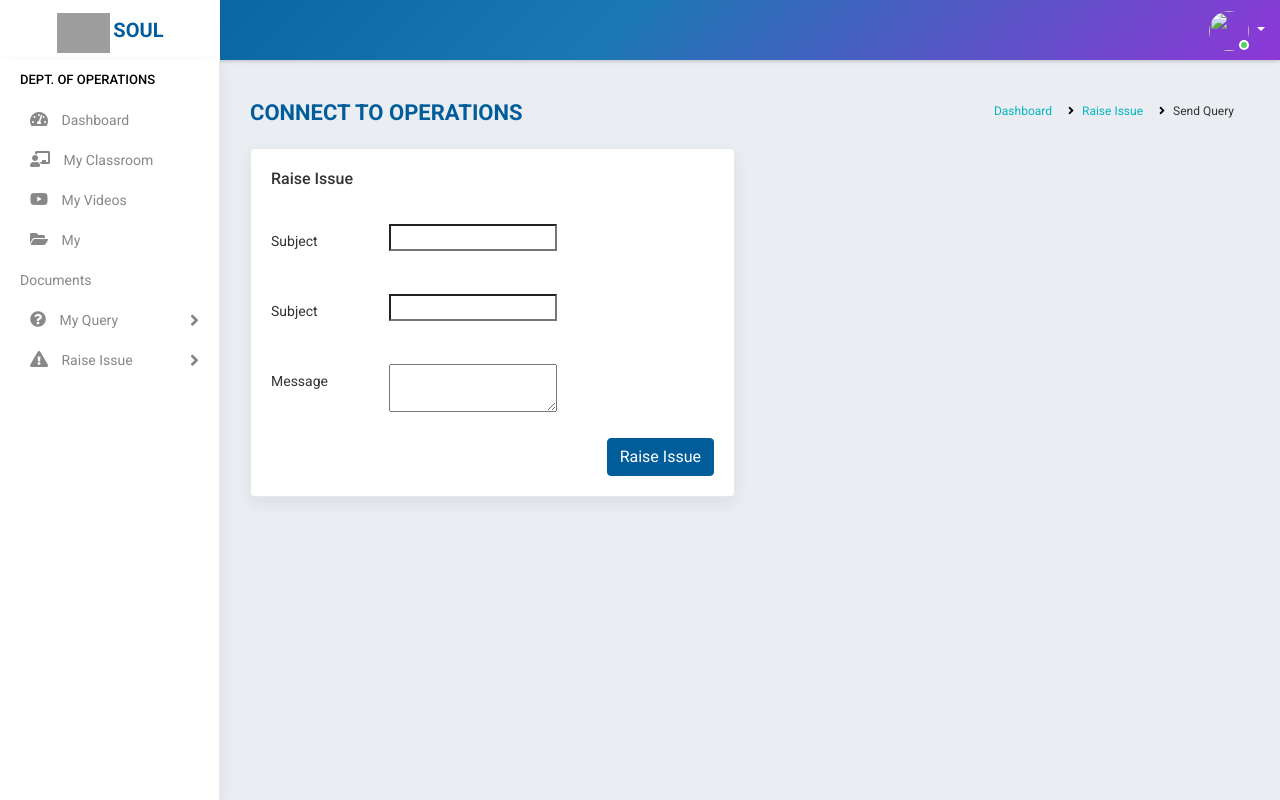
After one commit to ananduv2/django-multi-user-login-system, a Django app: template accounts/templates/students/send_query.html in a window 1280 px wide. The commit adds this page. Run offline with Django 3.2, Linux system fonts and the light colour scheme; the template is opened without the code that fills it, so the values that code supplies are empty, except form fields; form fields are guessed from the names that the template uses; some libraries are stand-ins or nearby versions; grey boxes are pictures that could not be loaded.

Commit message:
Query send done

```diff
--- a/accounts/admin.py
+++ b/accounts/admin.py
@@ -9,3 +9,4 @@ admin.site.register(BatchData)
 admin.site.register(Task)
 admin.site.register(Student)
 admin.site.register(StudentCourseData)
+admin.site.register(Query)
--- a/accounts/forms.py
+++ b/accounts/forms.py
@@ -27,3 +27,8 @@ class ProfileUpdateForm(ModelForm):
         model = Staff
         fields ='__all__'
         exclude = ['user','name','empid','email','sex','dob','doj','status','stype','profile_pic']
+
+class QuerySendForm(ModelForm):
+    class Meta:
+        model = Query
+        fields = ['sender','receiver','subject','message']
--- a/accounts/templates/accounts/sidebar_operations.html
+++ b/accounts/templates/accounts/sidebar_operations.html
@@ -5,7 +5,7 @@
         <div id="sidebar-menu" class="sidebar-menu">
             <ul>
                 <li class="menu-title">Dept. of OPERATIONS</li>
-                <li class="active">
+                <li>
                     <a href="{% url 'operations_dashboard' %}"><i class="fas fa-tachometer-alt" aria-hidden="true"></i> Dashboard</a>
                 </li>
                 <li class="">
--- /dev/null
+++ b/accounts/templates/students/send_query.html
@@ -0,0 +1,71 @@
+{% extends 'accounts/main.html' %}
+
+
+
+    {% block content %}
+
+<div class="main-wrapper">
+
+    {% include 'students/navbar.html' %}
+
+    {% include 'students/sidebar.html' %}
+
+
+
+
+
+
+    <div class="page-wrapper">
+        <div class="content container-fluid">
+            <div class="page-header">
+                <div class="row">
+                    <div class="col-lg-7 col-md-12 col-sm-12 col-12">
+                        <h5 class="text-uppercase">Connect to Operations</h5>
+                    </div>
+                    <div class="col-lg-5 col-md-12 col-sm-12 col-12">
+                        <ul class="list-inline breadcrumb float-right">
+                        <li class="list-inline-item"><a href="{% url 'home' %}">Dashboard</a></li>
+                        <li class="list-inline-item"><a href="#">Raise Issue</a></li>
+                        <li class="list-inline-item">Send Query</li>
+                        </ul>
+                    </div>
+                </div>
+            </div>
+
+            <div class="row">
+                <div class="col-md-6">
+                <div class="card-box">
+                    <h4 class="card-title">Raise Issue</h4>
+                    <br>
+                    <form method="post"action>
+                        {% csrf_token %}
+                        <div class="form-group row">
+                            <label class="col-md-3 col-form-label">Subject</label>
+                            <div class="col-md-9">
+                                {% load widget_tweaks %}
+                                {% render_field form.receiver class="form-control" %}
+                            </div>
+                        </div>
+                        <div class="form-group row">
+                            <label class="col-md-3 col-form-label">Subject</label>
+                            <div class="col-md-9">
+
+                                {% render_field form.subject class="form-control" %}
+                            </div>
+                        </div>
+                        <div class="form-group row">
+                            <label class="col-md-3 col-form-label">Message</label>
+                            <div class="col-md-9">
+                                {% render_field form.message class="form-control" %}
+                            </div>
+                        </div>
+
+                        <div class="text-right">
+                            <button type="submit" class="btn btn-primary">Raise Issue</button>
+                        </div>
+                    </form>
+                </div>
+            </div>
+        </div>
+    </div>
+    {% endblock %}
--- a/accounts/templates/students/sidebar.html
+++ b/accounts/templates/students/sidebar.html
@@ -5,7 +5,7 @@
                 <div id="sidebar-menu" class="sidebar-menu">
                     <ul>
                         <li class="menu-title">Dept. of OPERATIONS</li>
-                        <li class="active">
+                        <li>
                             <a href="{% url 'student_dashboard' %}"><i class="fas fa-tachometer-alt" aria-hidden="true"></i> Dashboard</a>
                         </li>
                         <li>
@@ -29,7 +29,7 @@
                             <a href="#"><i class="fas fa-exclamation-triangle"></i> <span>Raise Issue</span> <span
                                     class="menu-arrow"></span></a>
                             <ul class="list-unstyled" style="display: none;">
-                                <li><a href="">Raise Query</a></li>
+                                <li><a href="{% url 'send_query' %}">Raise Query</a></li>
                                 <li><a href="">Responses</a></li>
                             </ul>
                         </li>
--- a/soul/settings.py
+++ b/soul/settings.py
@@ -40,6 +40,7 @@ INSTALLED_APPS = [
     'django.contrib.staticfiles',
     'accounts',
     'django_filters',
+    'widget_tweaks',
 ]
 
 MIDDLEWARE = [
@@ -108,7 +109,7 @@ AUTH_PASSWORD_VALIDATORS = [
 
 LANGUAGE_CODE = 'en-us'
 
-TIME_ZONE = 'UTC'
+TIME_ZONE = 'Asia/Kolkata'
 
 USE_I18N = True
 
--- a/soul/urls.py
+++ b/soul/urls.py
@@ -62,7 +62,8 @@ urlpatterns = [
     path('my_courses/',MyCourses.as_view(),name='my_courses'),
     path('my_active_courses/',MyCourseList.as_view(),name='my_active_courses'),
     path('my_video_list/<id>/',VideoList.as_view(),name='my_video_list'),
-    path('videoplayer/<id>',PlayVideo.as_view(),name='videoplayer')
+    path('videoplayer/<id>',PlayVideo.as_view(),name='videoplayer'),
+    path('send_query/',SendQuery.as_view(),name='send_query'),
 ]
 
 
```
Also changed, not shown: accounts/models.py (+14 -0 lines), accounts/templates/students/test.html (added, +7 -0 lines), accounts/views.py (+40 -0 lines), accounts/migrations/0027_query.py (added), accounts/migrations/0028_auto_20210720_1239.py (added), accounts/migrations/0029_auto_20210721_0726.py (added), accounts/migrations/0030_auto_20210721_0738.py (added), accounts/migrations/0031_auto_20210721_0740.py (added), accounts/migrations/0032_auto_20210721_0758.py (added), accounts/migrations/0033_auto_20210721_0759.py (added), accounts/migrations/0034_auto_20210721_1231.py (added), db.sqlite3.
